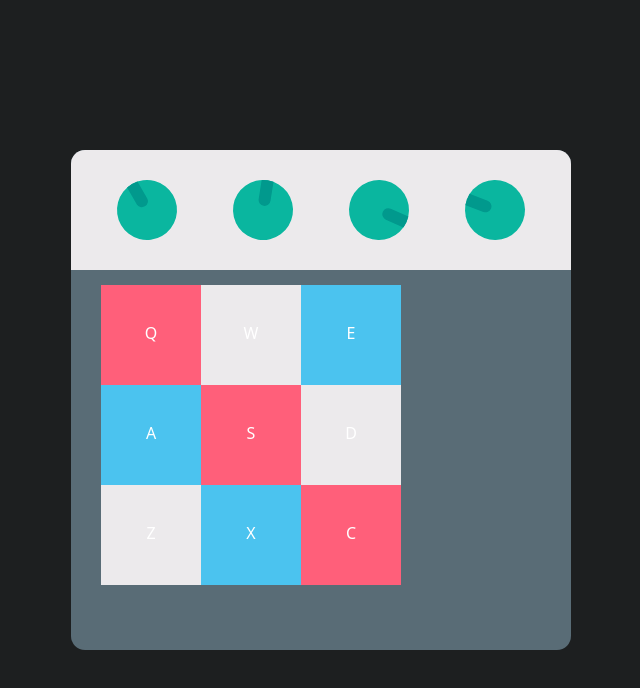
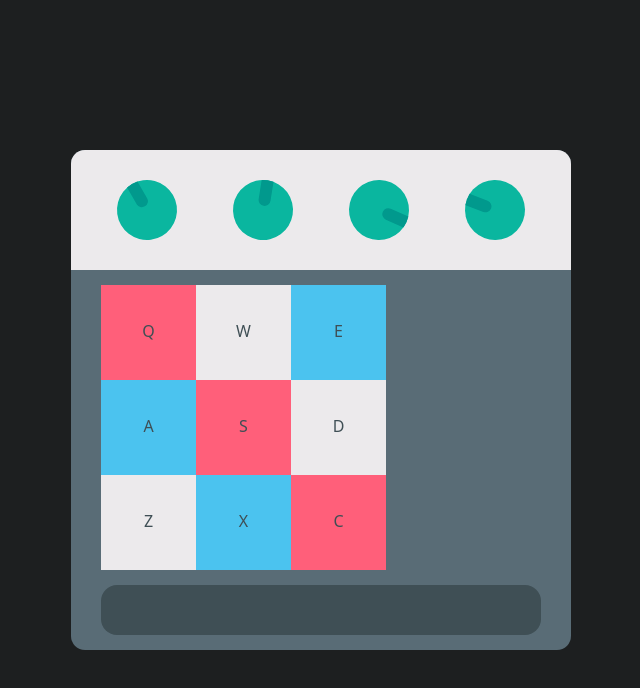
Before and after one commit to DevManfre/rhythm-forge, a React app: page / in a window 1280 px wide. Shown: the whole page, without its empty margins (319-959 px from the left). Built offline with nearby package versions, Linux system fonts and the light colour scheme.

Commit message:
:lipstick: Add display

```diff
--- /dev/null
+++ b/src/components/Display.jsx
@@ -0,0 +1,7 @@
+function Display() {
+    return (
+        <div id="display" />
+    );
+}
+
+export default Display;
--- a/src/components/LowerMachine.jsx
+++ b/src/components/LowerMachine.jsx
@@ -1,4 +1,5 @@
 import DrumPad from "./DrumPad";
+import Display from "./Display";
 
 function LowerDrumMachine() {
     const drumPadsData = [
@@ -15,11 +16,14 @@ function LowerDrumMachine() {
 
     return (
         <div className="lower-machine">
-            <div className="drum-pads-container">
-                {drumPadsData.map(item => {
-                    return <DrumPad key={item.key} value={item.char} bgColor={item.color}/>
-                })}
+            <div className="row">
+                <div className="drum-pads-container">
+                    {drumPadsData.map(item => {
+                        return <DrumPad key={item.key} value={item.char} bgColor={item.color} />
+                    })}
+                </div>
             </div>
+            <Display />
         </div>
     );
 }
--- a/src/static/css/style.scss
+++ b/src/static/css/style.scss
@@ -1,6 +1,9 @@
 $controller-size: 60px;
 $drum-machine-size: 500px;
-$drum-pad-size: 100px;
+$drum-pad-size: 95px;
+$lower-machine-height: calc(100% - $controller-size * 2);
+$lower-machine-padding: 15px;
+$display-bg: #3f4f55;
 
 #root {
     background-color: #1D1F20;
@@ -44,9 +47,10 @@ $drum-pad-size: 100px;
         }
 
         .lower-machine {
-            height: calc(100% - $controller-size * 2);
-            padding: 15px 15px 15px 30px;
+            height: $lower-machine-height;
+            padding: $lower-machine-padding $lower-machine-padding * 2 $lower-machine-padding $lower-machine-padding * 2;
 
+            .row {
                 .drum-pads-container {
                     display: grid;
                     grid-template-columns: auto auto auto;
@@ -59,9 +63,18 @@ $drum-pad-size: 100px;
                         padding: 0;
                         line-height: calc($drum-pad-size - 5px);
                         font-weight: 500;
-                    color: white;
+                        color: $display-bg;
+                    }
+                }
+            }
+
+            #display{
+                background-color: $display-bg;
+                margin-top: $lower-machine-padding;
+                margin-bottom: $lower-machine-padding;
+                height: 50px;
+                border-radius: 16px;
             }
         }
     }
 }
-}
```
Also changed, not shown: src/static/css/style.css, 1 other file. Lines whose indentation alone changed are shown as unchanged.
